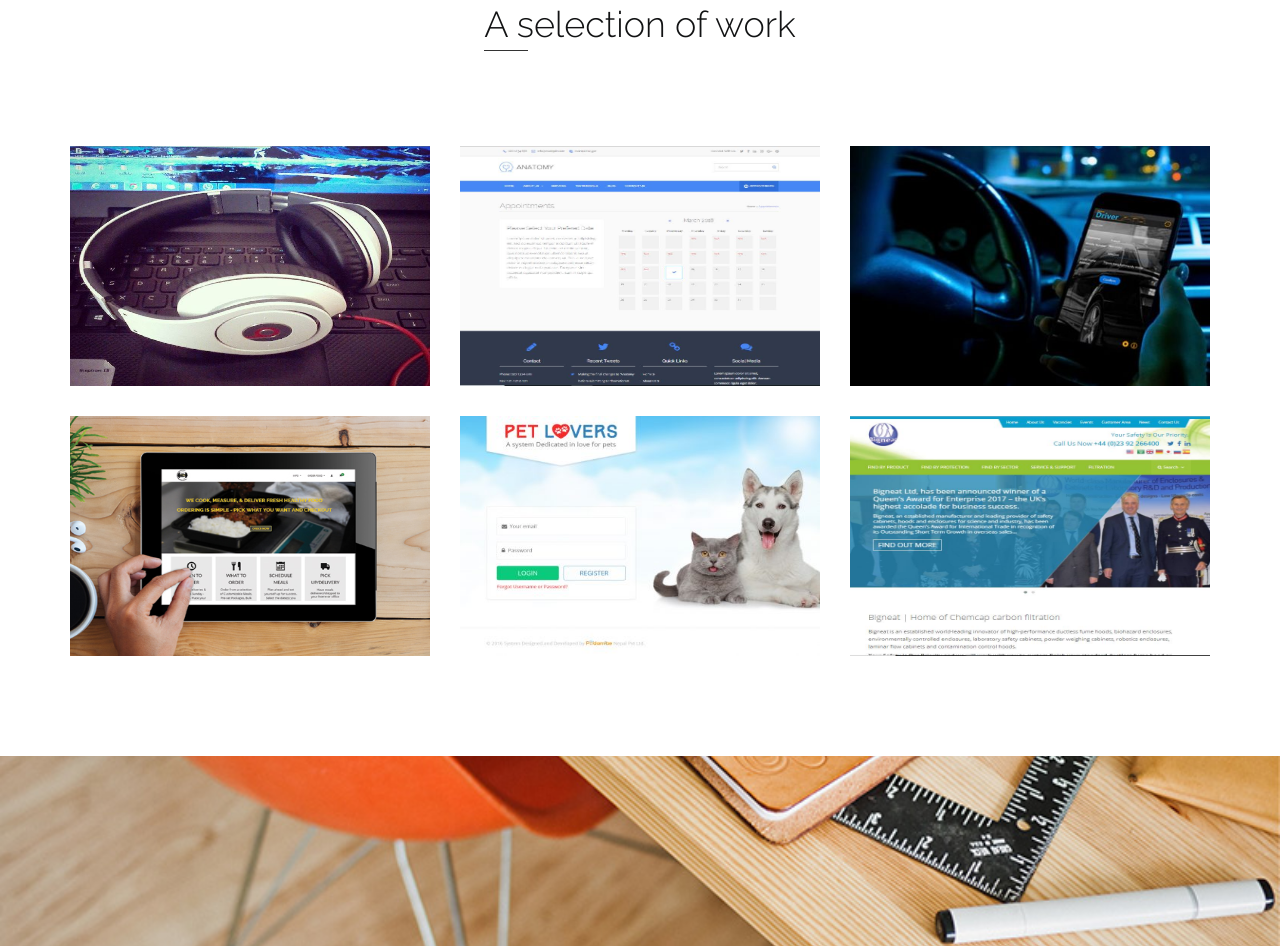
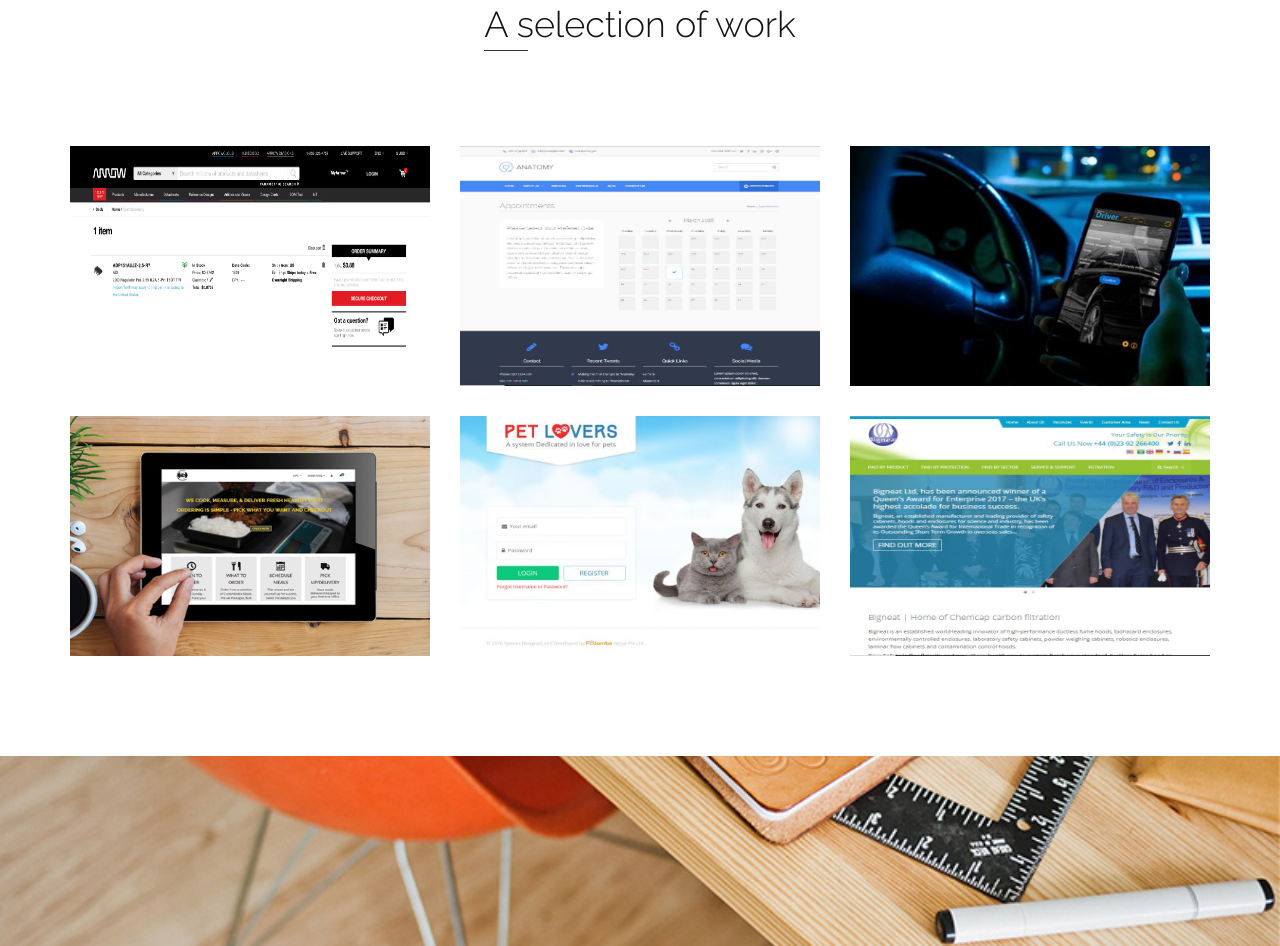
Before and after one commit to pranudeep8/pranudeep8.github.io, a plain HTML site: page index.html in a window 1280 px wide. Shown: the part 1173-2119 px from the top of the page. Drawn offline with nearby package versions, Linux system fonts and the light colour scheme.

Commit message:
Update index.html

```diff
--- a/index.html
+++ b/index.html
@@ -152,7 +152,7 @@
 				  <div class="col-xs-12 col-sm-6 col-md-4">
 					  <a href="images/1.png" data-fancybox="images" data-caption="<a href=&quot;http://medical.anatomywp.com/&quot; target=&quot;_blank&quot;>http://medical.anatomywp.com/</a>">
 						<div class="block">
-							<img src="images/1.JPG" alt="#">
+							<img src="images/1.png" alt="#">
 						  <div class="hover-content">
 							<h4>Arrow Electronics</h4>
 							<p>Arrow.com is your resource for electronic component products, datasheets, reference designs and technology news.</p>
```
